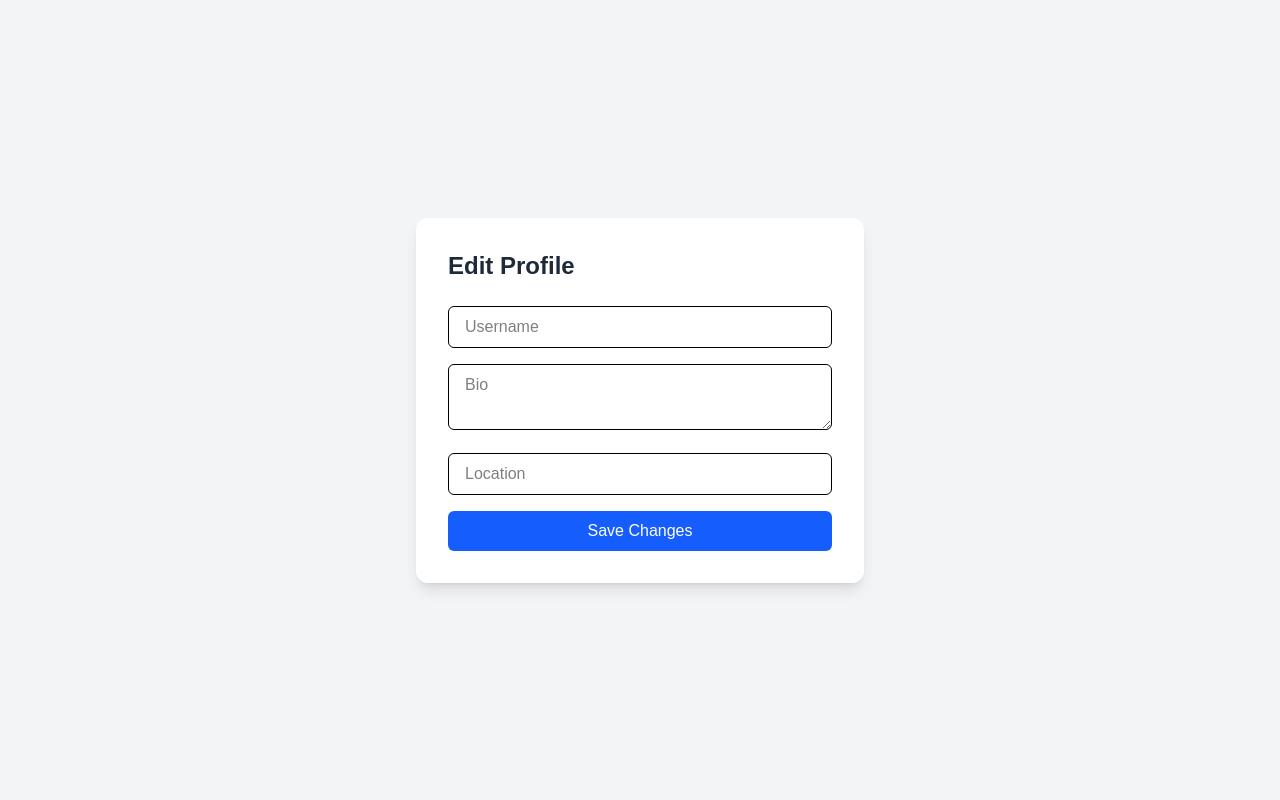
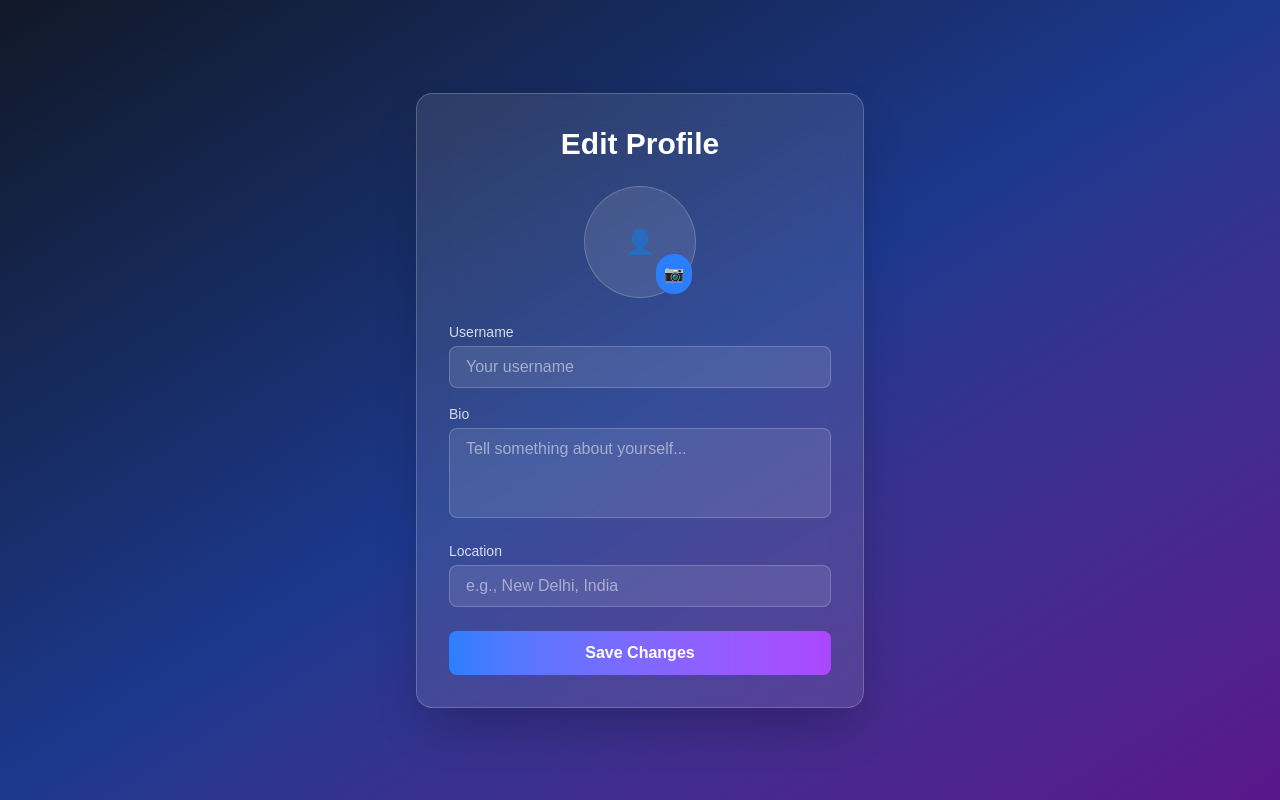
Before and after one commit to AS-Aurora/FullStackSocial, a Next.js app in the folder frontend/: page /profile/1/edit in a window 1280 px wide. Built offline with nearby package versions, Linux system fonts and the light colour scheme; no server answers.

Commit message:
Enhance profile editing and viewing experience with improved UI and profile picture support

```diff
--- a/frontend/src/app/profile/[id]/edit/page.tsx
+++ b/frontend/src/app/profile/[id]/edit/page.tsx
@@ -1,75 +1,170 @@
 "use client";
 
-import { useState, useEffect } from "react";
+import { useState, useEffect, ChangeEvent } from "react";
 import { useParams, useRouter } from "next/navigation";
 import axios from "axios";
+import { motion } from "framer-motion";
 
 export default function EditProfilePage() {
   const { id } = useParams();
   const router = useRouter();
+
   const [user, setUser] = useState({
     username: "",
     bio: "",
     location: "",
+    profile_picture: null as File | null,
   });
-
+  const [preview, setPreview] = useState<string | null>(null);
+  const [isSaving, setIsSaving] = useState(false);
 
   useEffect(() => {
-  axios.get(`http://localhost:8000/api/auth/profile/${id}/`, { withCredentials: true })
-    .then(res => {
+    axios
+      .get(`http://localhost:8000/api/auth/profile/${id}/`, {
+        withCredentials: true,
+      })
+      .then((res) => {
         setUser({
           username: res.data.username || "",
           bio: res.data.bio || "",
           location: res.data.location || "",
+          profile_picture: null,
         });
+        setPreview(res.data.profile_picture || null);
       })
-    .catch(err => console.error(err));
+      .catch((err) => console.error(err));
   }, [id]);
 
+  const handleFileChange = (e: ChangeEvent<HTMLInputElement>) => {
+    const file = e.target.files?.[0];
+    if (file) {
+      setUser({ ...user, profile_picture: file });
+
+      const reader = new FileReader();
+      reader.onload = (ev) => setPreview(ev.target?.result as string);
+      reader.readAsDataURL(file);
+    }
+  };
+
   const handleSave = async () => {
+    setIsSaving(true);
+    const formData = new FormData();
+    formData.append("username", user.username);
+    formData.append("bio", user.bio);
+    formData.append("location", user.location);
+    if (user.profile_picture) {
+      formData.append("profile_picture", user.profile_picture);
+    }
+
     try {
-      await axios.patch(`http://localhost:8000/api/auth/profile/${id}/`, user, { withCredentials: true });
+      const response = await axios.patch(
+        `http://localhost:8000/api/auth/profile/${id}/`,
+        formData,
+        {
+          withCredentials: true,
+          headers: { "Content-Type": "multipart/form-data" },
+        }
+      );
+
+          console.log("Profile update response:", response.data);
+    console.log("Profile picture URL:", response.data.profile_picture);
+
       router.push(`/profile/${id}`);
     } catch (error) {
       console.error(error);
+    } finally {
+      setIsSaving(false);
     }
   };
 
   return (
-    <div className="flex items-center justify-center min-h-screen bg-gray-100 px-4">
-      <div className="w-full max-w-md bg-white shadow-lg rounded-xl p-8">
-        <h1 className="text-2xl font-bold mb-6 text-gray-800">Edit Profile</h1>
+    <div className="min-h-screen flex items-center justify-center bg-gradient-to-br from-gray-900 via-blue-900 to-purple-900 px-4">
+      <motion.div
+        initial={{ opacity: 0, y: 40 }}
+        animate={{ opacity: 1, y: 0 }}
+        transition={{ duration: 0.5 }}
+        className="w-full max-w-md backdrop-blur-lg bg-white/10 border border-white/20 shadow-2xl rounded-2xl p-8"
+      >
+        <h1 className="text-3xl font-semibold text-center text-white mb-6">
+          Edit Profile
+        </h1>
 
+        {/* Profile Picture */}
+        <div className="flex flex-col items-center mb-6">
+          <div className="relative">
+            {preview ? (
+              <img
+                src={preview}
+                alt="Profile Preview"
+                className="w-28 h-28 rounded-full object-cover border-2 border-white/30 shadow-lg"
+              />
+            ) : (
+              <div className="w-28 h-28 rounded-full bg-white/10 border border-white/20 flex items-center justify-center text-white/70 text-2xl">
+                👤
+              </div>
+            )}
+            <label
+              htmlFor="profile_picture"
+              className="absolute bottom-1 right-1 bg-blue-500 text-white p-2 rounded-full cursor-pointer hover:bg-blue-600 transition"
+            >
+              📷
+            </label>
+            <input
+              id="profile_picture"
+              type="file"
+              accept="image/*"
+              onChange={handleFileChange}
+              className="hidden"
+            />
+          </div>
+        </div>
+
+        {/* Username */}
+        <div className="mb-4">
+          <label className="text-white/80 text-sm mb-1 block">Username</label>
           <input
             type="text"
-          placeholder="Username"
             value={user.username}
             onChange={(e) => setUser({ ...user, username: e.target.value })}
-          className="w-full mb-4 px-4 py-2 border rounded-md text-black"
+            className="w-full px-4 py-2 rounded-lg bg-white/10 border border-white/20 text-white placeholder-white/50 focus:ring-2 focus:ring-blue-400 outline-none"
+            placeholder="Your username"
           />
+        </div>
 
+        {/* Bio */}
+        <div className="mb-4">
+          <label className="text-white/80 text-sm mb-1 block">Bio</label>
           <textarea
-          placeholder="Bio"
             value={user.bio}
             onChange={(e) => setUser({ ...user, bio: e.target.value })}
-          className="w-full mb-4 px-4 py-2 border rounded-md text-black"
+            rows={3}
+            className="w-full px-4 py-2 rounded-lg bg-white/10 border border-white/20 text-white placeholder-white/50 focus:ring-2 focus:ring-blue-400 outline-none resize-none"
+            placeholder="Tell something about yourself..."
           />
+        </div>
 
+        {/* Location */}
+        <div className="mb-6">
+          <label className="text-white/80 text-sm mb-1 block">Location</label>
           <input
             type="text"
-          placeholder="Location"
             value={user.location}
             onChange={(e) => setUser({ ...user, location: e.target.value })}
-          className="w-full mb-4 px-4 py-2 border rounded-md text-black"
+            className="w-full px-4 py-2 rounded-lg bg-white/10 border border-white/20 text-white placeholder-white/50 focus:ring-2 focus:ring-blue-400 outline-none"
+            placeholder="e.g., New Delhi, India"
           />
+        </div>
 
-        <button
+        {/* Save Button */}
+        <motion.button
+          whileTap={{ scale: 0.95 }}
           onClick={handleSave}
-          className="w-full py-2 bg-blue-600 text-white rounded-md hover:bg-blue-700"
+          disabled={isSaving}
+          className="w-full py-2.5 text-white font-semibold rounded-lg bg-gradient-to-r from-blue-500 to-purple-500 hover:opacity-90 hover:shadow-lg transition-all"
         >
-          Save Changes
-        </button>
-      </div>
+          {isSaving ? "Saving..." : "Save Changes"}
+        </motion.button>
+      </motion.div>
     </div>
   );
 }
--- a/frontend/src/app/profile/[id]/page.tsx
+++ b/frontend/src/app/profile/[id]/page.tsx
@@ -3,6 +3,7 @@
 import { useEffect, useState } from "react";
 import { useParams, useRouter } from "next/navigation";
 import axios from "axios";
+import { motion } from "framer-motion";
 
 type UserProfile = {
   id: string;
@@ -11,6 +12,7 @@ type UserProfile = {
   profile_picture?: string;
   location?: string;
   bio?: string;
+  created_at?: string;
 };
 
 export default function ProfilePage() {
@@ -22,56 +24,93 @@ export default function ProfilePage() {
 
   const handleLogout = async () => {
     setIsLoggingOut(true);
-
     try {
-      await axios.post('http://localhost:8000/api/auth/logout/', {}, { withCredentials: true });
-
-      router.push('/login');
-
-    } catch (error: any) {
-      console.error('Logout error:', error);
-      router.push('/');
+      await axios.post("http://localhost:8000/api/auth/logout/", {}, { withCredentials: true });
+      router.push("/login");
+    } catch (error) {
+      console.error("Logout error:", error);
+      router.push("/");
     } finally {
       setIsLoggingOut(false);
     }
   };
 
   useEffect(() => {
-    axios.get(`http://localhost:8000/api/auth/profile/${id}/`)
-      .then(res => setProfile(res.data))
-      .catch(err => console.error(err));
+    axios
+      .get(`http://localhost:8000/api/auth/profile/${id}/`)
+      .then((res) => setProfile(res.data))
+      .catch((err) => console.error(err));
   }, [id]);
 
-  if (!profile) return <p>Loading...</p>;
+  if (!profile)
+    return (
+      <div className="flex items-center justify-center min-h-screen bg-gradient-to-br from-gray-900 via-blue-900 to-purple-900">
+        <div className="animate-spin h-12 w-12 border-b-2 border-white rounded-full"></div>
+      </div>
+    );
 
   return (
-    <div className="flex items-center justify-center min-h-screen bg-gray-100 px-4">
-      <div className="w-full max-w-md bg-white shadow-lg rounded-xl p-8 text-center">
+    <div className="min-h-screen bg-gradient-to-br from-gray-900 via-blue-900 to-purple-900 flex items-center justify-center px-4">
+      <motion.div
+        initial={{ opacity: 0, y: 40 }}
+        animate={{ opacity: 1, y: 0 }}
+        transition={{ duration: 0.6 }}
+        className="w-full max-w-md backdrop-blur-lg bg-white/10 border border-white/20 shadow-2xl rounded-2xl p-8 text-center"
+      >
+        {/* Profile Picture */}
+        <div className="relative mb-6">
+          <div className="w-28 h-28 mx-auto rounded-full border-2 border-white/30 shadow-lg overflow-hidden">
             <img
-          src={profile.profile_picture ? profile.profile_picture : "/default.webp"}
+              src={profile.profile_picture || "/default.webp"}
               alt="Profile"
-          className="w-24 h-24 rounded-full mx-auto mb-4 text-black border-2 border-gray-300"
+              className="w-full h-full object-cover"
             />
-        <h1 className="text-2xl font-bold text-black">{profile.username}</h1>
-        <p className="text-black">{profile.email}</p>
-        <p className="mt-2 text-black">{profile.bio || "No bio yet."}</p>
-        <p className="text-sm text-black">{profile.location}</p>
+          </div>
+        </div>
 
-        <button
+        {/* Username & Email */}
+        <h1 className="text-3xl font-semibold text-white mb-1">{profile.username}</h1>
+        <p className="text-sm text-white/60 mb-4">{profile.email}</p>
+
+        {/* Bio */}
+        <p className="text-white/80 italic mb-3">
+          {profile.bio ? `"${profile.bio}"` : "No bio added yet."}
+        </p>
+
+        {/* Location */}
+        {profile.location && (
+          <p className="text-sm text-blue-200 mb-4">
+            📍 {profile.location}
+          </p>
+        )}
+
+        {/* Joined Date */}
+        {profile.created_at && (
+          <p className="text-xs text-white/50 mb-6">
+            Joined {new Date(profile.created_at).toLocaleDateString()}
+          </p>
+        )}
+
+        {/* Buttons */}
+        <div className="space-y-3">
+          <motion.button
+            whileTap={{ scale: 0.95 }}
             onClick={() => router.push(`/profile/${id}/edit`)}
-          className="mt-6 px-4 py-2 bg-blue-600 text-white rounded-lg hover:bg-blue-700"
+            className="w-full py-2.5 text-white font-semibold rounded-lg bg-gradient-to-r from-blue-500 to-purple-500 hover:opacity-90 hover:shadow-lg transition-all"
           >
             Edit Profile
-        </button>
+          </motion.button>
 
-        <button
+          <motion.button
+            whileTap={{ scale: 0.95 }}
             onClick={handleLogout}
             disabled={isLoggingOut}
-          className="mt-3 px-4 py-2 bg-red-600 text-white rounded-lg hover:bg-red-700 disabled:opacity-50 disabled:cursor-not-allowed transition-colors"
+            className="w-full py-2.5 text-white font-semibold rounded-lg bg-gradient-to-r from-red-500 to-pink-500 hover:opacity-90 hover:shadow-lg transition-all disabled:opacity-50 disabled:cursor-not-allowed"
           >
-          {isLoggingOut ? 'Logging out...' : 'Logout'}
-        </button>
+            {isLoggingOut ? "Logging out..." : "Logout"}
+          </motion.button>
         </div>
+      </motion.div>
     </div>
   );
 }
```
Lines whose indentation alone changed are shown as unchanged.
